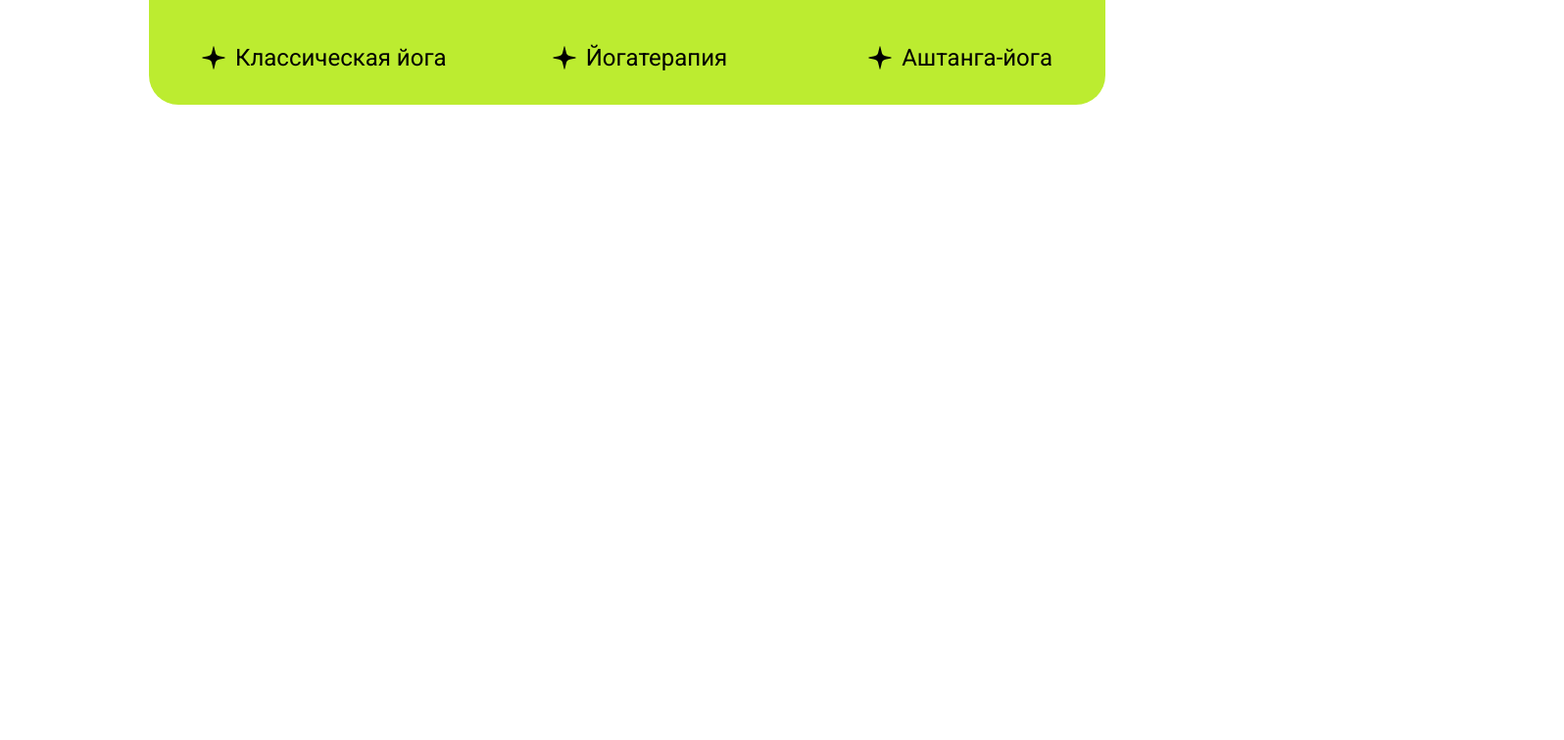
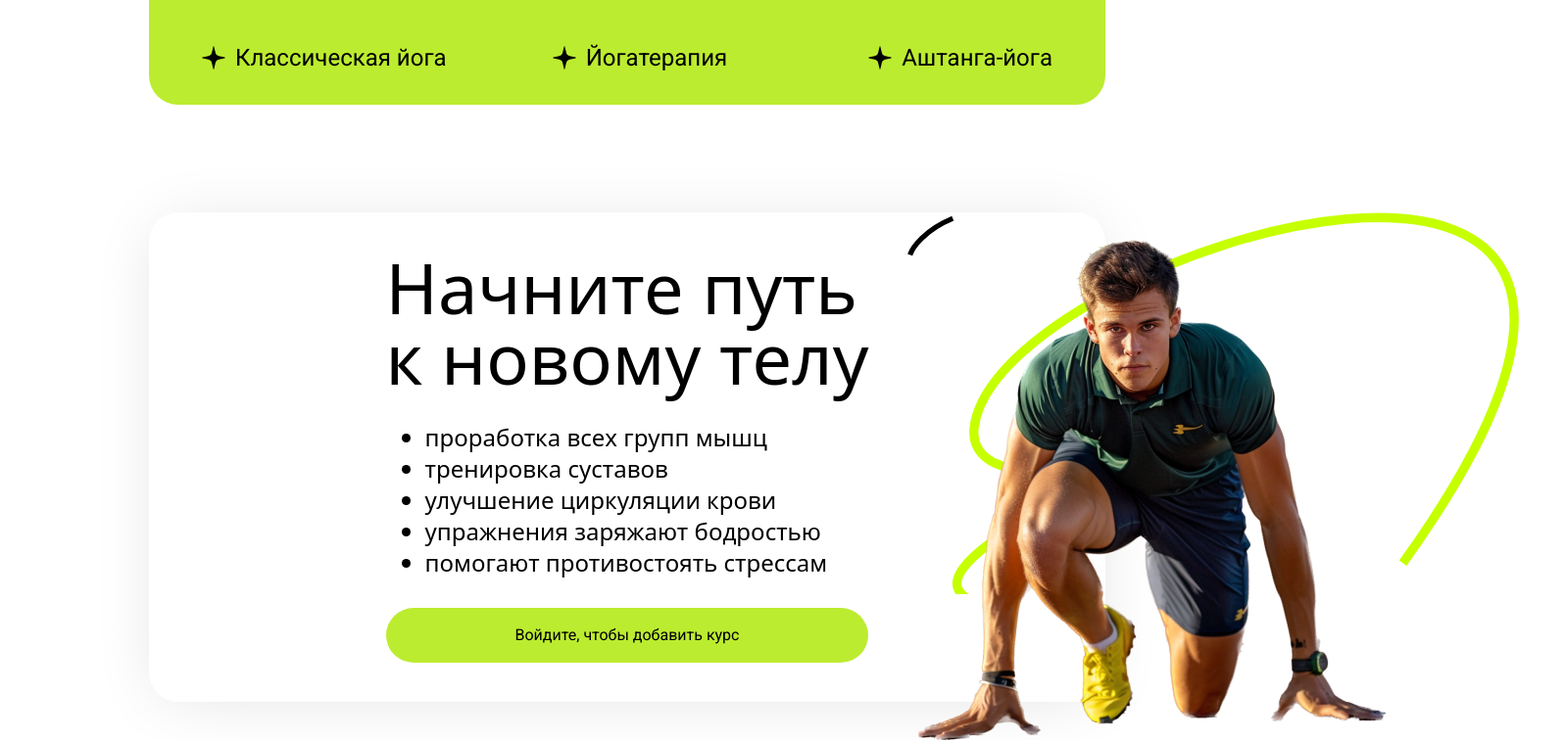
Before and after one commit to ruslankrivilin/SkyFitnessPro_TeamDev, a React (Vite) app: page / in a window 1280 px wide. Shown: the part 1249-2005 px from the top of the page at 98% size, 1596 px wide, since content can reach past the window. Before the commit the page ends 1386 px from the top, so only its background shows below. Built offline with nearby package versions, Linux system fonts and the light colour scheme.

Commit message:
cours добавил компонент lowStartMan

```diff
--- a/src/components/DataComponents/CourseLogo/CourseLogo.tsx
+++ b/src/components/DataComponents/CourseLogo/CourseLogo.tsx
@@ -24,7 +24,7 @@ export default function CourseLogo() {
               <div className="h-full w-full pl-[650px]">
                 <img
                   className="h-full object-contain object-center"
-                  src="/images/images_small/yoga_female_sm.png"
+                  src="/images/images_small/yoga_female_hd_slice.png"
                 />
               </div>
             </div>
--- a/src/components/OtherComponents/CallText/CallText.tsx
+++ b/src/components/OtherComponents/CallText/CallText.tsx
@@ -1,3 +1,19 @@
 export default function CallText() {
-  return;
+  return (
+    <div className="w-auto flex flex-col p-10  container relative">
+      <h2 className="text-7xl font-medium">Начните путь <br/>к новому телу</h2>
+      {/* <div> */}
+      <ul className="text-2xl font-normal list-disc py-l p-10">
+        <li>проработка всех групп мышц</li>
+        <li>тренировка суставов</li>
+        <li>улучшение циркуляции крови</li>
+        <li>упражнения заряжают бодростью</li>
+        <li>помогают противостоять стрессам</li>
+      </ul>
+      {/* </div> */}
+      <button className="py-inptY w-[100%] rounded-buttonRadius bg-mainColor font-defaultFont font-normal hover:bg-mainHover">
+      Войдите, чтобы добавить курс
+      </button>
+    </div>
+  );
 }
--- a/src/components/OtherComponents/LowStartMan/LowStartMan.tsx
+++ b/src/components/OtherComponents/LowStartMan/LowStartMan.tsx
@@ -1,3 +1,29 @@
+import CallText from "../CallText/CallText";
+
 export default function LowStartMan() {
-  return;
+  return (
+    <div className="container mt-20 flex w-auto rounded-blockRadius shadow-[0_4px_67px_-12px_rgba(0,0,0,0.13)]">
+      <div className="mx-auto rounded-blockRadius flex">
+        <CallText />
+        <div className="absolut flex h-80 justify-around">
+          <div className="w-full] h-full">
+            <div>
+              <svg className="absolute z-20 h-12 w-12">
+                <use xlinkHref="/icons/sprite.svg#icon-arc-small" />
+              </svg>
+            </div>
+            <div>
+              <img
+                className="absolute z-10"
+                src="/images/images_small/low_start_man_sm.png"
+              />
+            </div>
+            <svg className="pt-200 absolute z-0 h-[390px] w-[670px]">
+              <use xlinkHref="/icons/sprite.svg#icon-arc-big " />
+            </svg>
+          </div>
+        </div>
+      </div>
+    </div>
+  );
 }
--- a/src/main.tsx
+++ b/src/main.tsx
@@ -15,5 +15,5 @@ ReactDOM.createRoot(app).render(
         <App />
       </UserDataProvider>
     </React.StrictMode>
-  </BrowserRouter>,
+  </BrowserRouter>
 );
--- a/src/pages/CoursePage/CoursePage.tsx
+++ b/src/pages/CoursePage/CoursePage.tsx
@@ -2,6 +2,7 @@ import Header from "../../components/Common/Header/Header";
 import CourseLogo from "../../components/DataComponents/CourseLogo/CourseLogo";
 import Directions from "../../components/DataComponents/Directions/Directions";
 import FittingText from "../../components/DataComponents/FittingText/FittingTexts";
+import LowStartMan from "../../components/OtherComponents/LowStartMan/LowStartMan";
 
 export default function CoursePage() {
   return (
@@ -10,6 +11,7 @@ export default function CoursePage() {
       <CourseLogo />
       <FittingText />
       <Directions />
+      <LowStartMan/>
     </>
   );
 }
```
